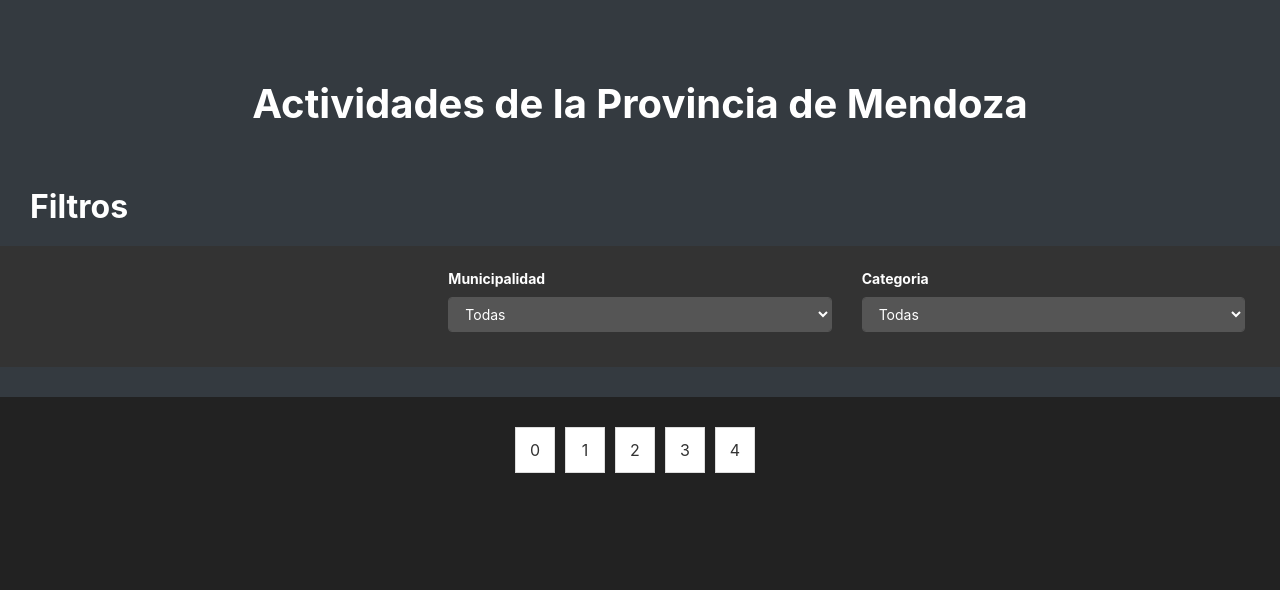
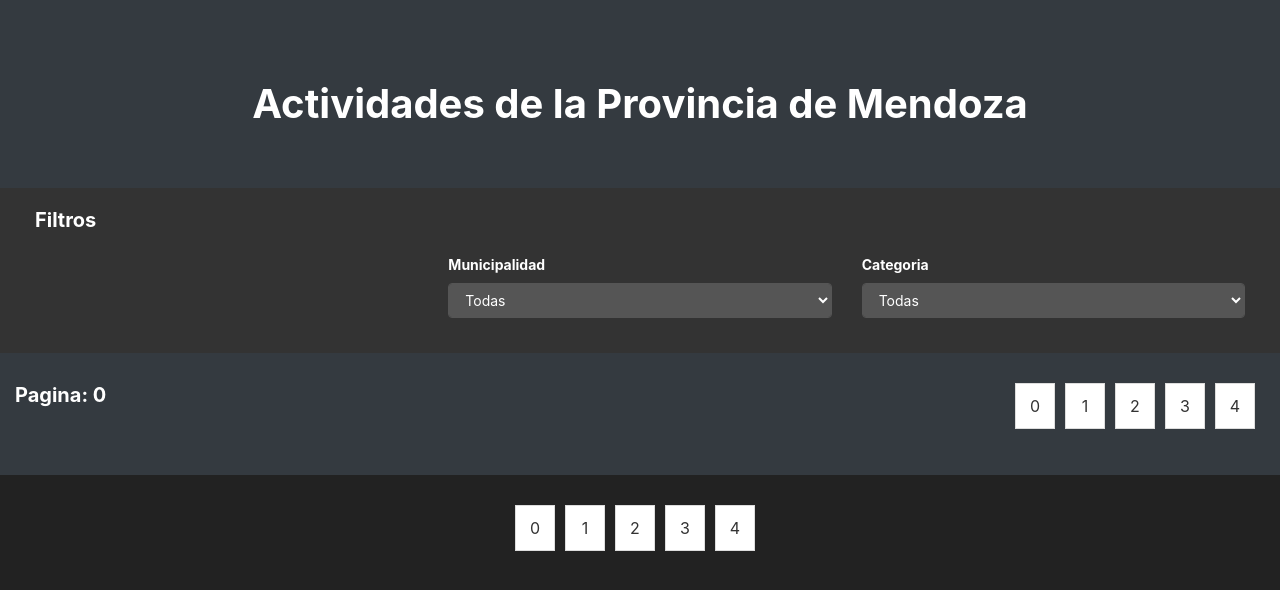
Before and after one commit to DiegoCC14/App_Web_Actividades_Provincia_Mendoza, a Django app: page / in a window 1280 px wide. Shown: the top 590 px of the page. Run offline with Django 4.2, Linux system fonts and the light colour scheme; some libraries are stand-ins or nearby versions.

Commit message:
+nav y numero pagina

```diff
--- a/Actividades_Mendoza/static/js/home.js
+++ b/Actividades_Mendoza/static/js/home.js
@@ -1,7 +1,7 @@
 $( document ).ready(function() {
     console.log( "Documento Cargado!" );
     pinta_filtros_actividades_provincia_mendoza( { "categorias":[] , "lista_municipalidad_localidad":[] } )
-    descarga_actividades_provincia_mendoza();
+    descarga_actividades_provincia_mendoza( pagina_actual );
 });
 
 function descarga_actividades_provincia_mendoza(){
@@ -10,7 +10,7 @@
     let filtro_municipalidad = $("#filtro_select_municipalidad").val();
     let filtro_categoria = $("#filtro_select_categoria").val();
     // ---------------------------------------------->>>>>>>>
-
+    console.log( "Pagina actual: " + pagina_actual )
     $.ajax({
         headers: {'X-CSRFToken': CSRF_TOKEN} ,
         url: url_api_actividades_provincia_mendoza ,
@@ -18,8 +18,8 @@
         data:{
             "filtro_municipalidad":filtro_municipalidad,
             "filtro_categoria":filtro_categoria,
-            "actividad_inicial":0,
-            "actividad_final":12
+            "actividad_inicial":pagina_actual*30,
+            "actividad_final":pagina_actual*30+30
             },
         dataType:'JSON',
         success: function( request ){
@@ -46,8 +46,6 @@
     lista_divs_historial = []
 
     json_actividades.reverse().forEach( actividad_mendoza => {
-
-        console.log( actividad_mendoza["titulo"] )
 
         let div_actividad_mendoza = $("#div_actividad_mendoza").clone()
         $(div_actividad_mendoza).attr("hidden",false)
@@ -90,3 +88,12 @@
         $('#filtro_select_municipalidad').append( new Option( muni_local_json["nombre"] , muni_local_json["id"] ) );
     });
 }
+
+function cambiando_de_numero_pagina( numero_pagina ){
+    if (numero_pagina !== pagina_actual){
+        pagina_actual = numero_pagina
+        $("#numero_pagina_actual").text( "Pagina: " + String(pagina_actual) )
+        descarga_actividades_provincia_mendoza()
+        window.scroll( 0, 0)
+    }
+}
--- a/Actividades_Mendoza/templates/home.html
+++ b/Actividades_Mendoza/templates/home.html
@@ -20,10 +20,10 @@
         </div>
       </div>
 
-      <div class="col-sm-12">
-        <h2 class="titulo-filtros">Filtros</h2>
-      </div>
       <div class="row justify-content-end">
+        <div class="col-sm-12">
+          <h5 class="titulo-filtros">Filtros</h5>
+        </div>
         <div class="col-sm-12 col-md-6 col-lg-4">
           <div class="form-group">
             <label for="municipalidad">Municipalidad</label>
@@ -40,15 +40,43 @@
             </select>
           </div>
         </div>
+
       </div>
 
+      <div class="row">
+        <div class="col">
+          <h5 id="numero_pagina_actual" class="titulo-filtros">Pagina: 0</h5>
+        </div>
+        <div class="col-auto ml-auto">
+          <nav class="pagination justify-content-end">
+            <ul class="pagination-list">
+              <li class="pagination-item">
+                <button class="pagination-link" onclick="cambiando_de_numero_pagina(0)">0</button>
+              </li>
+              <li class="pagination-item">
+                <button class="pagination-link" onclick="cambiando_de_numero_pagina(1)">1</button>
+              </li>
+              <li class="pagination-item">
+                <button class="pagination-link" onclick="cambiando_de_numero_pagina(2)">2</button>
+              </li>
+              <li class="pagination-item">
+                <button class="pagination-link" onclick="cambiando_de_numero_pagina(3)">3</button>
+              </li>
+              <li class="pagination-item">
+                <button class="pagination-link" onclick="cambiando_de_numero_pagina(4)">4</button>
+              </li>
+            </ul>
+          </nav>
+        </div>
+      </div>
 
       <div class="row justify-content-center">
 
         <div id="div_actividad_mendoza" class="col-sm-6 col-md-4 col-lg-3" hidden>
           <div class="card my-4 text-white bg-dark">
-
-            <img src="https://via.placeholder.com/150" class="card-img-top" alt="...">
+            <a id="link_nota_original">
+              <img src="https://via.placeholder.com/150" class="card-img-top" alt="...">
+            </a>
 
             <div class="card-body">
               <h5 id="Titulo_nota" class="card-title">Titulo de la noticia</h5>
@@ -56,6 +84,7 @@
               <p id="categorias" class="card-text">Categoria de la noticia</p>
               <p id="municipio_localidad" class="card-text">Municipio Localidad de la noticia</p>
               <p id="creacion" class="card-text">Fecha de la noticia</p>
+
               <a id="link_nota_original" href="https://google.com" class="btn btn-primary">Leer mas</a>
 
             </div>
@@ -69,19 +98,19 @@
     <nav class="pagination justify-content-center">
       <ul class="pagination-list">
         <li class="pagination-item">
-          <button class="pagination-link" onclick="descarga_actividades_provincia_mendoza()"> 0 </button>
+          <button class="pagination-link" onclick="cambiando_de_numero_pagina( 0 )">0</button>
         </li>
         <li class="pagination-item">
-          <button class="pagination-link" onclick="descarga_actividades_provincia_mendoza()"> 1 </button>
+          <button class="pagination-link" onclick="cambiando_de_numero_pagina( 1 )">1</button>
         </li>
         <li class="pagination-item">
-          <a class="pagination-link" onclick="descarga_actividades_provincia_mendoza()" >2</a>
+          <button class="pagination-link" onclick="cambiando_de_numero_pagina( 2 )">2</button>
         </li>
         <li class="pagination-item">
-          <a class="pagination-link">3</a>
+          <button class="pagination-link" onclick="cambiando_de_numero_pagina( 3 )">3</button>
         </li>
         <li class="pagination-item">
-          <a class="pagination-link">4</a>
+          <button class="pagination-link" onclick="cambiando_de_numero_pagina( 4 )">4</button>
         </li>
       </ul>
     </nav>
@@ -95,7 +124,7 @@
       var url_api_actividades_provincia_mendoza = "{% url 'api_actividades_provincia_mendoza' %}"
       var lista_divs_historial = []
       var primera_carga = false
-
+      var pagina_actual = 0
     </script>
   </body>
 </html>
```
Also changed, not shown: logs_user.csv (+61 -0 lines).
